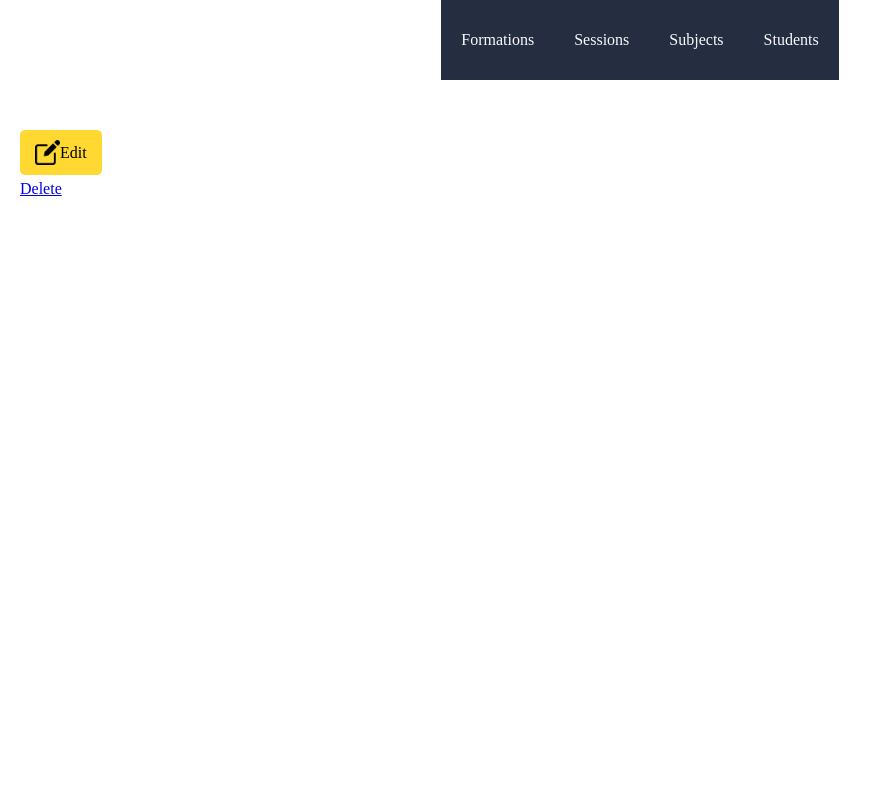
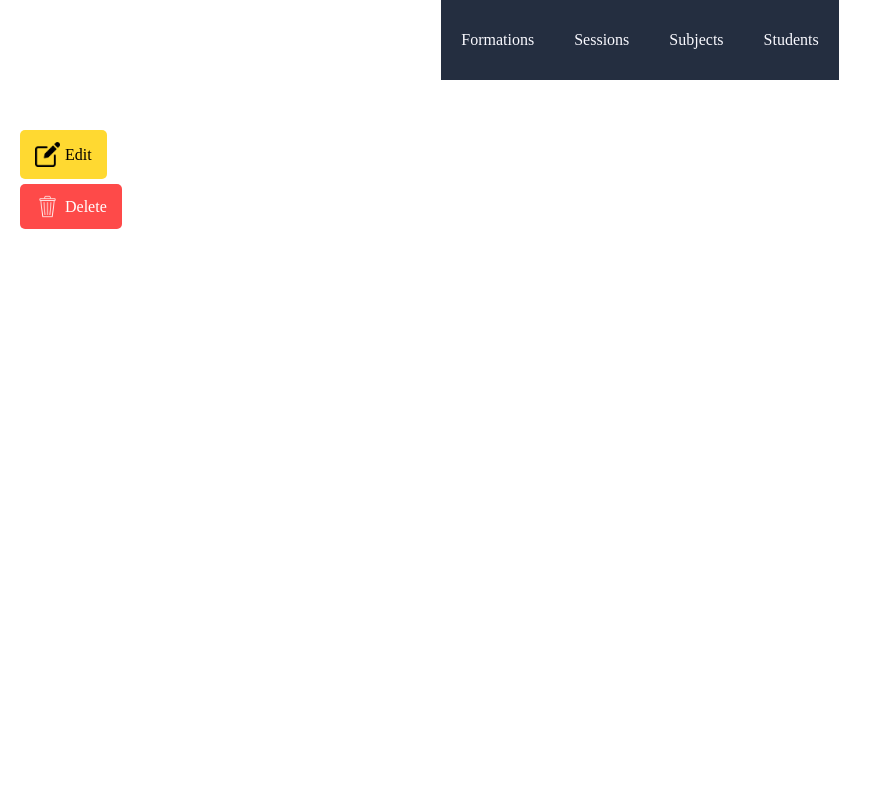
Before and after one commit to CN-Works/SchoolManager, a Symfony app: template templates/formation/show_formation.html.twig in a window 1280 px wide. Shown: the whole page, without its empty margins (0-882 px from the left). Run offline with Twig, Linux system fonts and the light colour scheme; the template is opened without the code that fills it, so the values that code supplies are empty; some libraries are stand-ins or nearby versions.

Commit message:
Style : Delete button

```diff
--- a/public/css/style.css
+++ b/public/css/style.css
@@ -17,6 +17,8 @@
     --blue-electric-hover : #1b85e1;
     --yellow : #ffd931;
     --yellow-hover : #eeca2b;
+    --red-flash : #FE4A49;
+    --red-flash-hover : #cb3e3e;
     --green : #398C4F;
     --green-light : #48CD68;
     --green-washed : #C1F2CC;
@@ -65,7 +67,7 @@
     color: black;
     text-decoration: none;
 
-    padding: 10px 15px;
+    padding: 12px 15px;
     margin: 5px 0;
     width: fit-content;
     border-radius: 5px;
@@ -73,6 +75,7 @@
     display: flex;
     justify-content: center;
     align-items: center;
+    gap: 5px;
 
     overflow: hidden;
     transition: all, 0.5s;
@@ -91,7 +94,35 @@
 }
 
 .general-delete-button {
+    background-color: var(--red-flash);
+    color: white;
+    text-decoration: none;
 
+    padding: 10px 15px;
+    margin: 5px 0;
+    width: fit-content;
+    border-radius: 5px;
+
+    display: flex;
+    justify-content: center;
+    align-items: center;
+    gap: 5px;
+
+    overflow: hidden;
+    transition: all, 0.5s;
+}
+
+.general-delete-button:hover {
+    background-color: var(--red-flash-hover);
+}
+
+.general-delete-button:visited {
+    color: white;
+}
+
+.general-delete-button-icon {
+    height: 25px;
+    filter: invert();
 }
 
 .general-cards {
--- a/templates/formation/show_formation.html.twig
+++ b/templates/formation/show_formation.html.twig
@@ -15,6 +15,7 @@
     </a>
 
     <a class="general-delete-button" href="{{ path("delete_formation", {"id" : formation.id} ) }}">
+        <img class="general-delete-button-icon" src="{{ asset("img/icon_trash.png") }}" alt="Edit icon">
         <p>Delete</p>
     </a>
 
--- a/templates/student/show_student.html.twig
+++ b/templates/student/show_student.html.twig
@@ -24,6 +24,7 @@
     </a>
 
     <a class="general-delete-button" href="{{ path("delete_student", {"id" : student.id} ) }}">
+        <img class="general-delete-button-icon" src="{{ asset("img/icon_trash.png") }}" alt="Edit icon">
         <p>Delete</p>
     </a>
 
--- a/templates/subject/category/show_category.html.twig
+++ b/templates/subject/category/show_category.html.twig
@@ -20,6 +20,7 @@
     </a>
 
     <a class="general-delete-button" href="{{ path("delete_subjectcategory", {"id" : category.id} ) }}">
+        <img class="general-delete-button-icon" src="{{ asset("img/icon_trash.png") }}" alt="Edit icon">
         <p>Delete</p>
     </a>
 </div>
--- a/templates/subject/show_subject.html.twig
+++ b/templates/subject/show_subject.html.twig
@@ -15,6 +15,7 @@
     </a>
 
     <a class="general-delete-button" href="{{ path("delete_subject", {"id" : subject.id} ) }}">
+        <img class="general-delete-button-icon" src="{{ asset("img/icon_trash.png") }}" alt="Edit icon">
         <p>Delete</p>
     </a>
 
```
Also changed, not shown: public/img/icon_trash.png (added).
